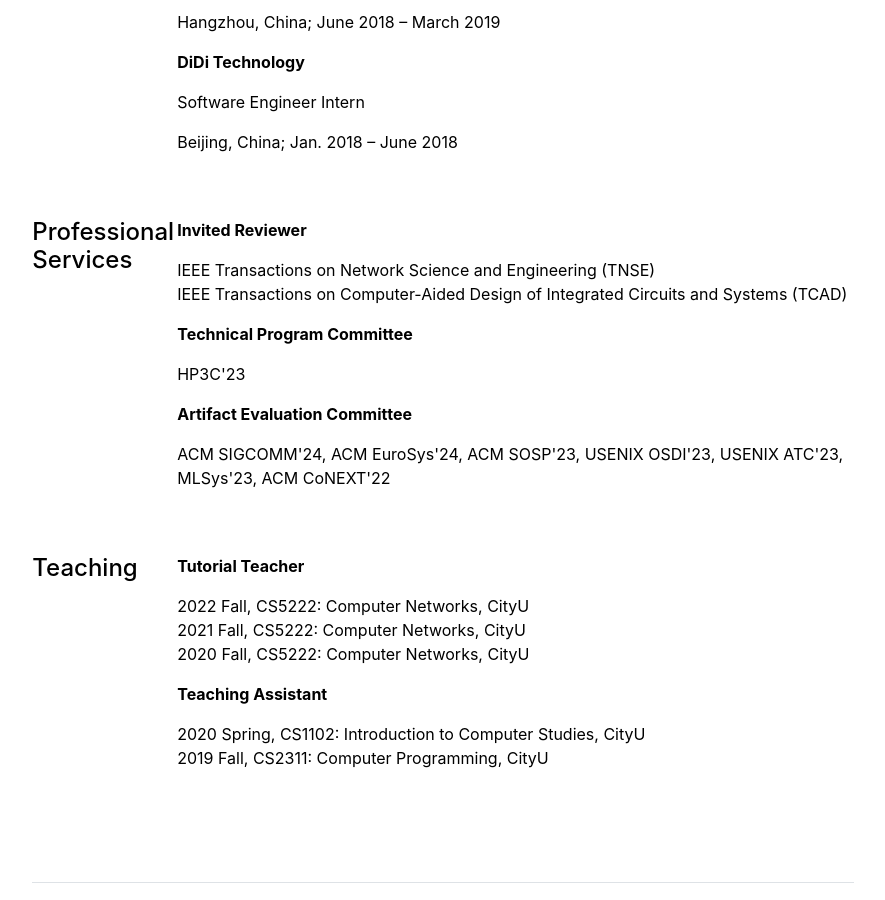
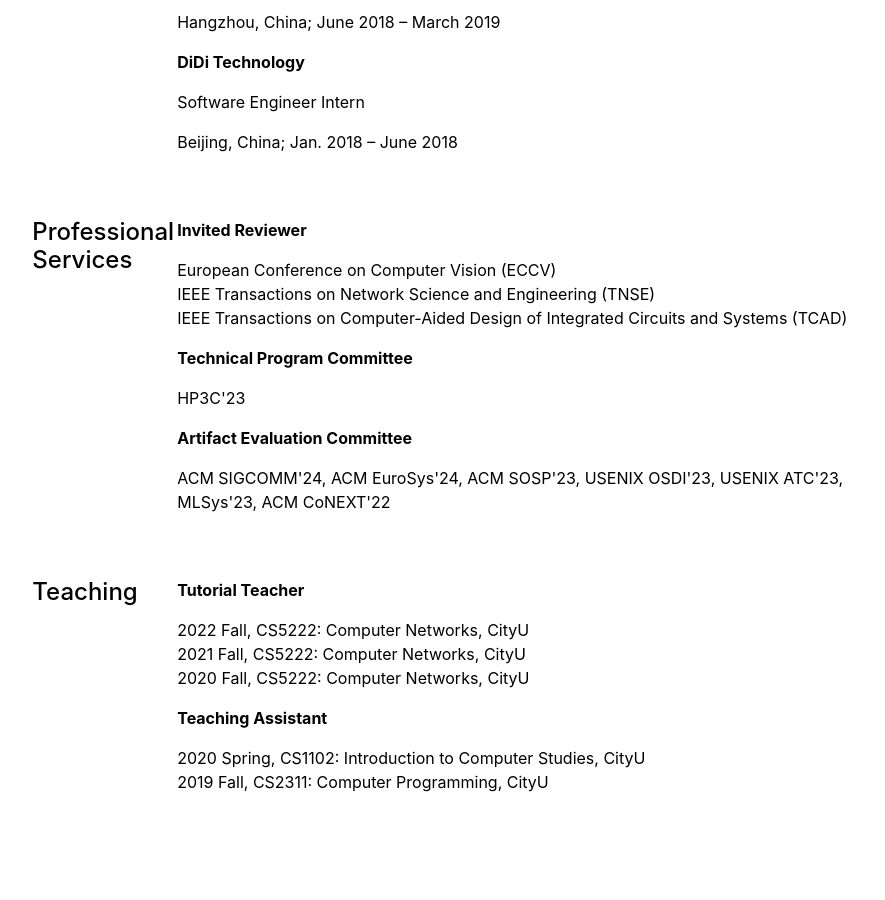
Before and after one commit to kanonjz/academic, a Jekyll site: the page built from cv.md, in a window 1280 px wide and 900 px high, scrolled down 950 px. Shown: the whole window, without its empty margins (197-1082 px from the left). Built offline with Jekyll 4.4.1, drawn with Linux system fonts in a browser that asks for light colours.

Commit message:
add eccv service

```diff
--- a/_data/cv/service.yml
+++ b/_data/cv/service.yml
@@ -1,5 +1,7 @@
 - title: 'Invited Reviewer'
-  venue: 'IEEE Transactions on Network Science and Engineering (TNSE)</br> IEEE Transactions on Computer-Aided Design of Integrated Circuits and Systems (TCAD)'
+  venue: 'European Conference on Computer Vision (ECCV)</br>
+  IEEE Transactions on Network Science and Engineering (TNSE)</br>
+  IEEE Transactions on Computer-Aided Design of Integrated Circuits and Systems (TCAD)'
 
 - title: 'Technical Program Committee'
   venue: 'HP3C''23'
```
